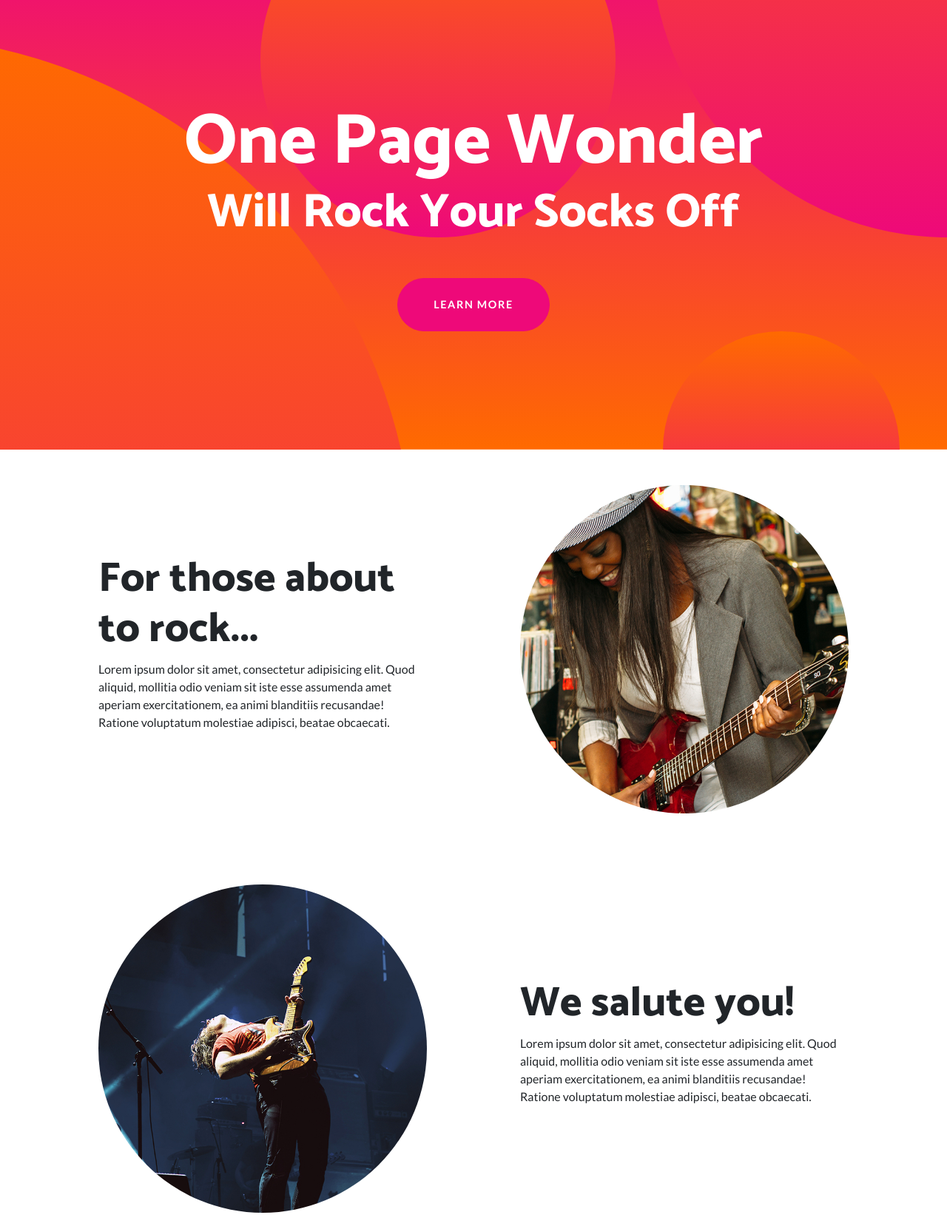
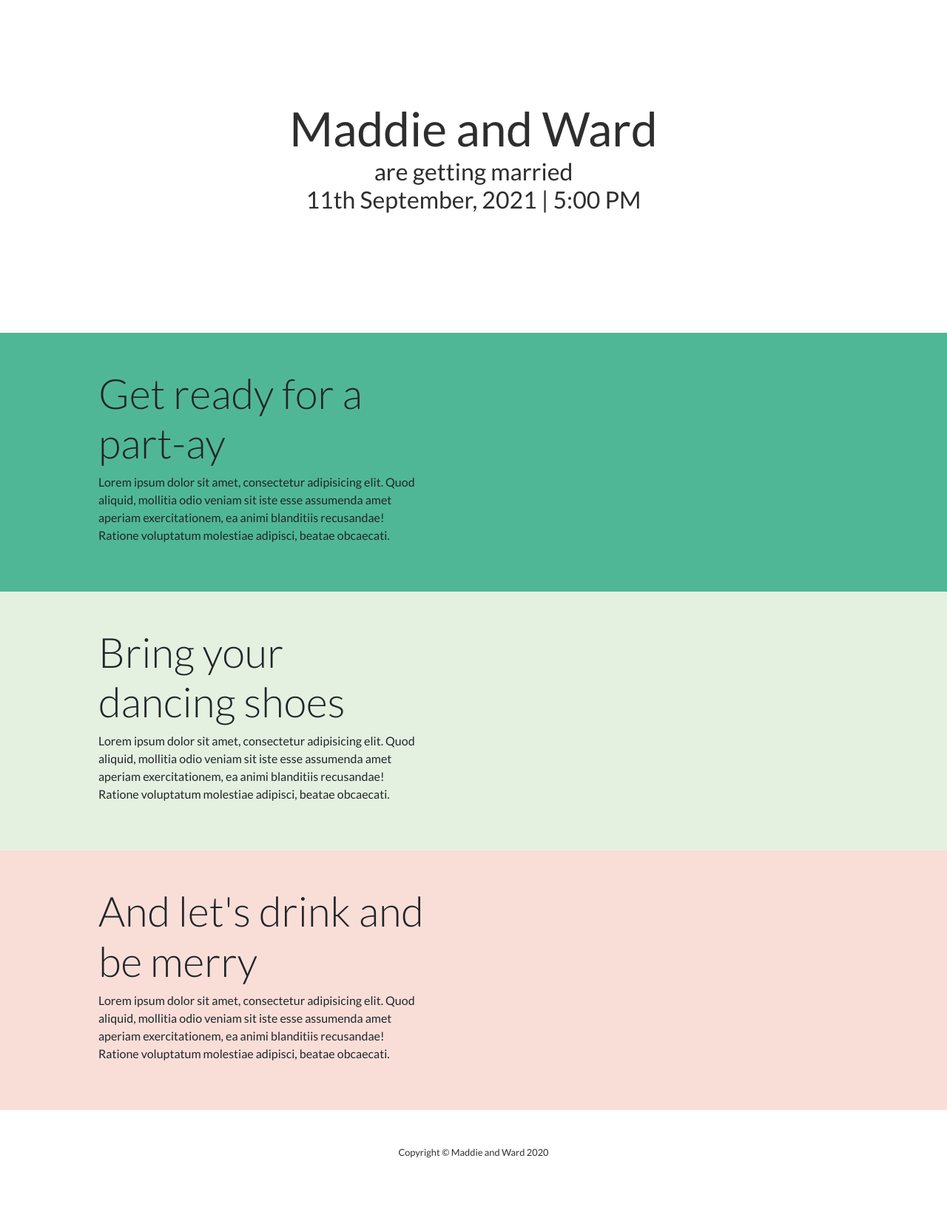
Before and after one commit to tww1192/maddieandwardwedding, a website: page index.html in a window 1280 px wide. Shown: the part 79-1722 px from the top of the page at 74% size. After the commit the page ends 1695 px from the top, so only its background shows below. Drawn offline with Linux system fonts and the light colour scheme.

Commit message:
Initial site changes

```diff
--- a/css/one-page-wonder.css
+++ b/css/one-page-wonder.css
@@ -14,8 +14,7 @@ h3,
 h4,
 h5,
 h6 {
-  font-family: 'Catamaran';
-  font-weight: 800 !important;
+  font-family: 'Lato';
 }
 
 .btn-xl {
@@ -26,8 +25,8 @@ h6 {
   letter-spacing: 0.1rem;
 }
 
-.bg-black {
-  background-color: #000 !important;
+.bg-footer > div > p{
+  color:rgb(46,46,46);
 }
 
 .rounded-pill {
@@ -37,7 +36,7 @@ h6 {
 .navbar-custom {
   padding-top: 1rem;
   padding-bottom: 1rem;
-  background-color: rgba(0, 0, 0, 0.7);
+  /*background-color: rgba(0, 0, 0, 0.7);*/
 }
 
 .navbar-custom .navbar-brand {
@@ -45,6 +44,7 @@ h6 {
   font-size: 1rem;
   letter-spacing: 0.1rem;
   font-weight: 700;
+  color:rgb(46,46,46);
 }
 
 .navbar-custom .navbar-nav .nav-item .nav-link {
@@ -52,6 +52,7 @@ h6 {
   font-size: 0.8rem;
   font-weight: 700;
   letter-spacing: 0.1rem;
+  color:rgb(46,46,46);
 }
 
 header.masthead {
@@ -59,7 +60,8 @@ header.masthead {
   overflow: hidden;
   padding-top: calc(7rem + 72px);
   padding-bottom: 7rem;
-  background: linear-gradient(0deg, #ff6a00 0%, #ee0979 100%);
+  /**background: linear-gradient(0deg, #ff6a00 0%, #ee0979 100%);*/
+
   background-repeat: no-repeat;
   background-position: center center;
   background-attachment: scroll;
@@ -72,46 +74,13 @@ header.masthead .masthead-content {
 }
 
 header.masthead .masthead-content .masthead-heading {
-  font-size: 4rem;
+  font-size: 3rem;
+  color:rgb(46,46,46);
 }
 
 header.masthead .masthead-content .masthead-subheading {
-  font-size: 2rem;
-}
-
-header.masthead .bg-circle {
-  z-index: 0;
-  position: absolute;
-  border-radius: 100%;
-  background: linear-gradient(0deg, #ee0979 0%, #ff6a00 100%);
-}
-
-header.masthead .bg-circle-1 {
-  height: 90rem;
-  width: 90rem;
-  bottom: -55rem;
-  left: -55rem;
-}
-
-header.masthead .bg-circle-2 {
-  height: 50rem;
-  width: 50rem;
-  top: -25rem;
-  right: -25rem;
-}
-
-header.masthead .bg-circle-3 {
-  height: 20rem;
-  width: 20rem;
-  bottom: -10rem;
-  right: 5%;
-}
-
-header.masthead .bg-circle-4 {
-  height: 30rem;
-  width: 30rem;
-  top: -5rem;
-  right: 35%;
+  font-size: 1.5rem;
+  color:rgb(46,46,46);
 }
 
 @media (min-width: 992px) {
@@ -120,10 +89,10 @@ header.masthead .bg-circle-4 {
     padding-bottom: 10rem;
   }
   header.masthead .masthead-content .masthead-heading {
-    font-size: 6rem;
+    font-size: 4rem;
   }
   header.masthead .masthead-content .masthead-subheading {
-    font-size: 4rem;
+    font-size: 2rem;
   }
 }
 
@@ -158,3 +127,18 @@ header.masthead .bg-circle-4 {
 .btn-secondary:focus {
   box-shadow: 0 0 0 0.2rem rgba(255, 106, 0, 0.5);
 }
+
+.section1
+{
+  background-color:#50b796;
+}
+
+.section2
+{
+  background-color:#e4f1e0;
+}
+
+.section3
+{
+  background-color:#f9ded8;
+}
--- a/index.html
+++ b/index.html
@@ -8,7 +8,7 @@
   <meta name="description" content="">
   <meta name="author" content="">
 
-  <title>One Page Wonder - Start Bootstrap Template</title>
+  <title>Maddie Schuster and Ward Wood Wedding Website</title>
 
   <!-- Bootstrap core CSS -->
   <link href="vendor/bootstrap/css/bootstrap.min.css" rel="stylesheet">
@@ -53,28 +53,20 @@
   <header class="masthead text-center text-white">
     <div class="masthead-content">
       <div class="container">
-        <h1 class="masthead-heading mb-0">One Page Wonder</h1>
-        <h2 class="masthead-subheading mb-0">Will Rock Your Socks Off</h2>
-        <a href="#" class="btn btn-primary btn-xl rounded-pill mt-5">Learn More</a>
+        <h1 class="masthead-heading mb-0">Maddie and Ward</h1>
+        <h3 class="masthead-subheading mb-0">are getting married</h3>
+        <h6 class="masthead-subheading mb-0">11th September, 2021 | 5:00 PM</h6>
+
       </div>
     </div>
-    <div class="bg-circle-1 bg-circle"></div>
-    <div class="bg-circle-2 bg-circle"></div>
-    <div class="bg-circle-3 bg-circle"></div>
-    <div class="bg-circle-4 bg-circle"></div>
   </header>
 
-  <section>
+  <section class="section1">
     <div class="container">
       <div class="row align-items-center">
-        <div class="col-lg-6 order-lg-2">
-          <div class="p-5">
-            <img class="img-fluid rounded-circle" src="img/01.jpg" alt="">
-          </div>
-        </div>
         <div class="col-lg-6 order-lg-1">
           <div class="p-5">
-            <h2 class="display-4">For those about to rock...</h2>
+            <h2 class="display-4">Get ready for a part-ay</h2>
             <p>Lorem ipsum dolor sit amet, consectetur adipisicing elit. Quod aliquid, mollitia odio veniam sit iste esse assumenda amet aperiam exercitationem, ea animi blanditiis recusandae! Ratione voluptatum molestiae adipisci, beatae obcaecati.</p>
           </div>
         </div>
@@ -82,17 +74,12 @@
     </div>
   </section>
 
-  <section>
+  <section class="section2">
     <div class="container">
       <div class="row align-items-center">
         <div class="col-lg-6">
           <div class="p-5">
-            <img class="img-fluid rounded-circle" src="img/02.jpg" alt="">
-          </div>
-        </div>
-        <div class="col-lg-6">
-          <div class="p-5">
-            <h2 class="display-4">We salute you!</h2>
+            <h2 class="display-4">Bring your dancing shoes</h2>
             <p>Lorem ipsum dolor sit amet, consectetur adipisicing elit. Quod aliquid, mollitia odio veniam sit iste esse assumenda amet aperiam exercitationem, ea animi blanditiis recusandae! Ratione voluptatum molestiae adipisci, beatae obcaecati.</p>
           </div>
         </div>
@@ -100,17 +87,12 @@
     </div>
   </section>
 
-  <section>
+  <section class="section3">
     <div class="container">
       <div class="row align-items-center">
-        <div class="col-lg-6 order-lg-2">
-          <div class="p-5">
-            <img class="img-fluid rounded-circle" src="img/03.jpg" alt="">
-          </div>
-        </div>
         <div class="col-lg-6 order-lg-1">
           <div class="p-5">
-            <h2 class="display-4">Let there be rock!</h2>
+            <h2 class="display-4">And let's drink and be merry</h2>
             <p>Lorem ipsum dolor sit amet, consectetur adipisicing elit. Quod aliquid, mollitia odio veniam sit iste esse assumenda amet aperiam exercitationem, ea animi blanditiis recusandae! Ratione voluptatum molestiae adipisci, beatae obcaecati.</p>
           </div>
         </div>
@@ -119,9 +101,9 @@
   </section>
 
   <!-- Footer -->
-  <footer class="py-5 bg-black">
+  <footer class="py-5 bg-footer">
     <div class="container">
-      <p class="m-0 text-center text-white small">Copyright &copy; Your Website 2020</p>
+      <p class="m-0 text-center small">Copyright &copy; Maddie and Ward 2020</p>
     </div>
     <!-- /.container -->
   </footer>
```
Also changed, not shown: css/one-page-wonder.min.css, img/01.jpg (deleted), img/02.jpg (deleted), img/03.jpg (deleted), 1 other file.
